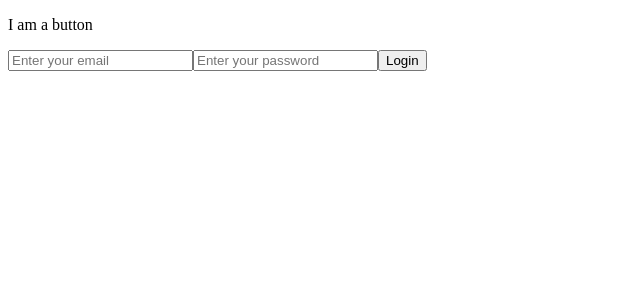
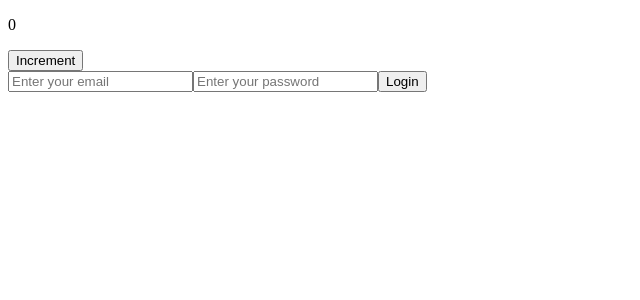
Before and after one commit to amarthaluriruthika/Reactfundamentals-m, a React (Vite) app in the folder react/: page / in a window 1280 px wide. Shown: the top 300 px of the page, without its empty margins (0-640 px from the left). Built offline with nearby package versions, Linux system fonts and the light colour scheme.

Commit message:
completed handleincrement

```diff
--- a/react/src/App.jsx
+++ b/react/src/App.jsx
@@ -3,6 +3,7 @@
 // import BlogPost from "./BlogPost.jsx"
 // import Productcard from "./Productcard.jsx"
 // import Profile from "./Profile.jsx"
+import {useState} from "react"
 function App() {
   // const person = {
   //   name: "A.Ruthika",
@@ -62,7 +63,16 @@ const handleChange=(event)=>{
   console.log(event.target.name)
    console.log(event.target.value)
 }
+const handleSubmit=(event)=>{
+  event.preventDefault();
+  alert("You are logged in")
+}
+const [count,setCount]=useState(0)
+const handleIncrement=()=>{
 
+  setCount((prevCount)=>prevCount+1)
+console.log(count)
+}
   return (
     <div >
       {/* <Productcard name={product.name} price={product.price} available={product.isAvailable} />
@@ -90,10 +100,16 @@ const handleChange=(event)=>{
 
         ))
       } */}
-      <p>I am a button</p>
-      <input type="text" name="Email"placeholder="Enter your email" onChange={handleChange} />
+      <p>{count}</p>
+      <button onClick={handleIncrement}>Increment</button>
+      <form onSubmit={handleSubmit}>
+        <input type="text" name="Email"placeholder="Enter your email" onChange={handleChange} />
       <input type="password" name="password"placeholder="Enter your password" onChange={handleChange} />
-      <button onClick={()=>handleClick("Ruthika")}>Login</button>
+      <button type="Submit">Login</button>
+      </form>
+      {/* <p>I am a button</p> */}
+
+      {/* <button onClick={()=>handleClick("Ruthika")}>Login</button> */}
 
 
     </div>)
```
